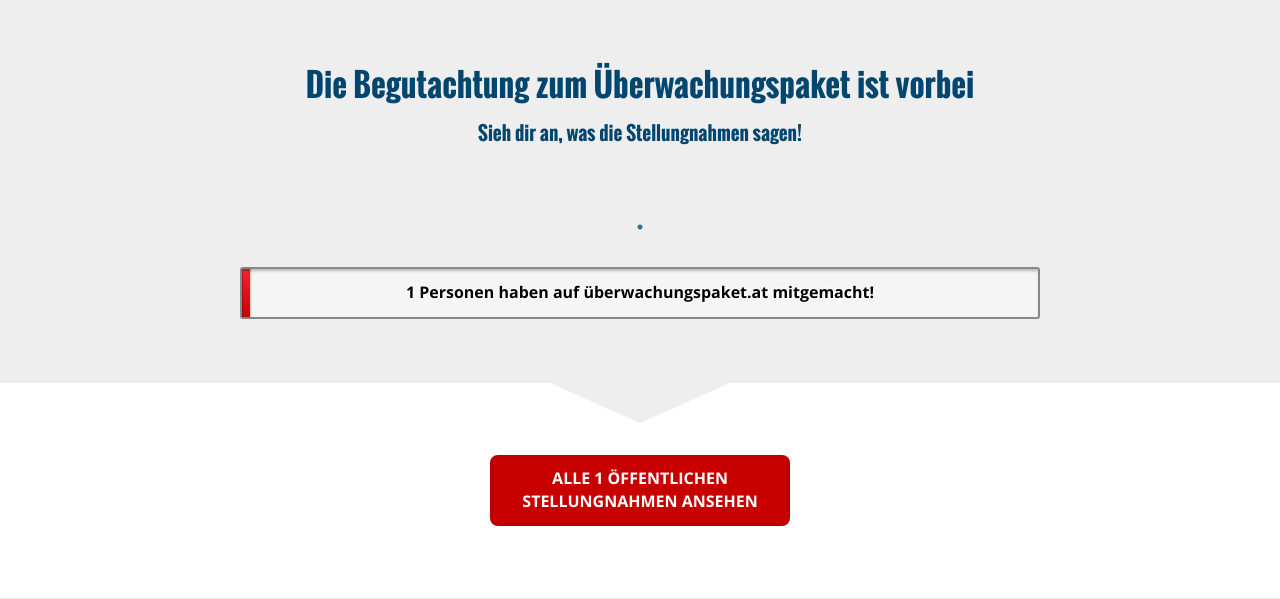
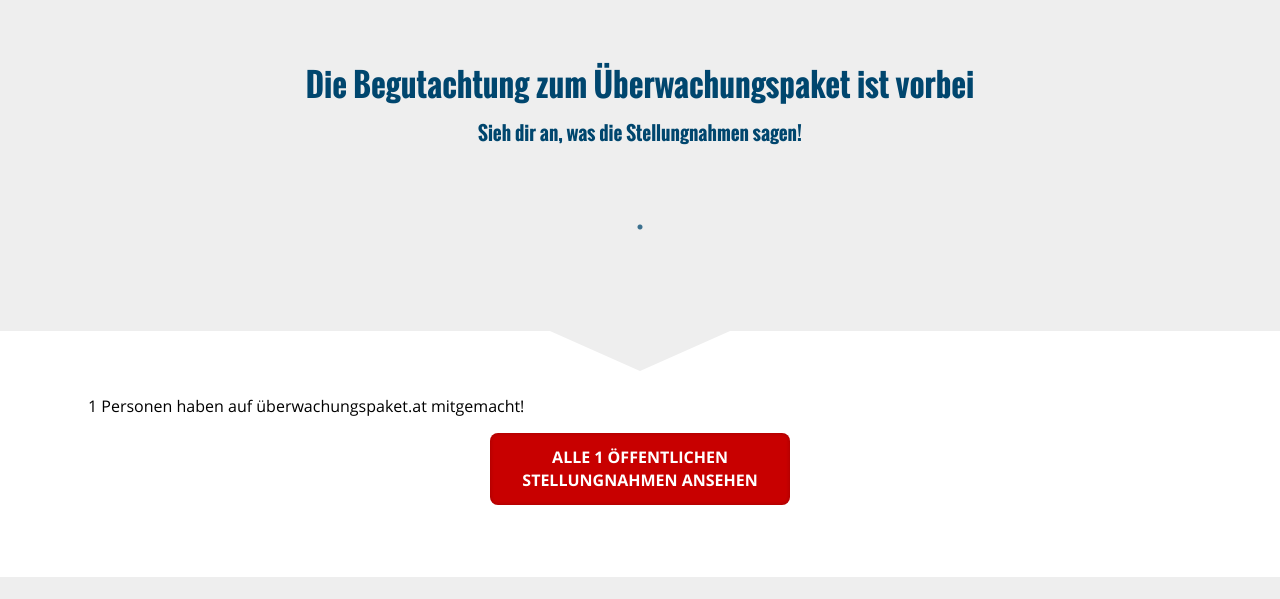
Before and after one commit to AKVorrat/ueberwachungspaket.at, a Python web app: template ueberwachungspaket/templates/general/index.html in a window 1280 px wide. Shown: the part 448-1047 px from the top of the page. Run offline with Jinja, Linux system fonts and the light colour scheme; the template is opened without the code that fills it: most values are stand-ins (such as "Sample title", 1, 10 or a date in 2020); some libraries are stand-ins or nearby versions.

Commit message:
Remove progress bar. There is no progress, hence a progress bar leads to confusion.

```diff
--- a/ueberwachungspaket/static/css/style.css
+++ b/ueberwachungspaket/static/css/style.css
@@ -804,40 +804,7 @@ label.space {
 }
 
 
-/* PROGRESS BAR */
-
-.progress-bar {
-    position: relative;
-    margin: auto;
-    width: 100%;
-    max-width: 50em;
-    background: #f5f5f5;
-    border: 2px solid #888;
-    border-radius: 3px;
-    box-sizing: border-box;
-    box-shadow: 1px 2px 3px #0204 inset;
-}
-.progress-bar-done {
-    background-color: #c80000;
-    background: linear-gradient(#f82230, #c90000);
-    display: block;
-    min-height: 3em;
-    box-shadow: 1px 2px 1px #0204 inset, 1px 0 2px #0204;
-}
-
-.progress-bar-text {
-    position: absolute;
-    top: 0;
-    bottom: 0;
-    line-height: 1.1em;
-    width: 100%;
-    text-align: center;
-    font-weight: bold;
-    text-shadow:
-        -1px -1px 0 #fff7,
-        1px 1px 0 #fff,
-        0 0 .3em #fff;
-}
+
 
 
 /* OTHER */
--- a/ueberwachungspaket/templates/general/index.html
+++ b/ueberwachungspaket/templates/general/index.html
@@ -20,15 +20,10 @@
 			<h4 class="center">Sieh dir an, was die Stellungnahmen sagen!</h4>
 			{% include "consultation/quotes.html" %}
 		</div>
-        <div class="progress-bar">
-            <div class="progress-bar-done" style="width: {{ consultation_progress_count_percent }}%"></div>
-            <div class="progress-bar-text center">
-                {{ consultation_progress_count }} Personen haben auf überwachungspaket.at mitgemacht!
-            </div>
-        </div>
 	</section>
 	<section>
 		<div class="container">
+            <p>{{ consultation_count }} Personen haben auf überwachungspaket.at mitgemacht!</p>
 			<a class="btn btn-default" href="{{ url_for('consultation.index') }}">Alle {{ opinion_count }} öffentlichen Stellungnahmen ansehen</a>
 		</div>
 	</section>
--- a/ueberwachungspaket/views/act.py
+++ b/ueberwachungspaket/views/act.py
@@ -10,8 +10,8 @@ from database.models import (Representatives, Reminder, Mail, Sender)
 from database import db_session
 from ueberwachungspaket.decorators import twilio_request
 
+mod = Blueprint("act", __name__, url_prefix="/act")
 reps = Representatives()
-mod = Blueprint("act", __name__, url_prefix="/act")
 
 
 @mod.route("/mail/", methods=["POST"])
--- a/ueberwachungspaket/views/consultation.py
+++ b/ueberwachungspaket/views/consultation.py
@@ -1,4 +1,3 @@
-# -*- coding: utf-8 -*-
 from random import shuffle
 from json import load
 from flask import (Blueprint, render_template, request, jsonify,
@@ -10,8 +9,8 @@ from config.mail import *
 from database.models import Opinion
 from database import db_session
 
+mod = Blueprint("consultation", __name__, url_prefix="/konsultation")
 page_size = 35
-mod = Blueprint("consultation", __name__, url_prefix="/konsultation")
 
 
 @mod.route("/")
```
Also changed, not shown: ueberwachungspaket/views/general.py (+2 -8 lines), script/data-csv.py (renamed from data-csv.py).
